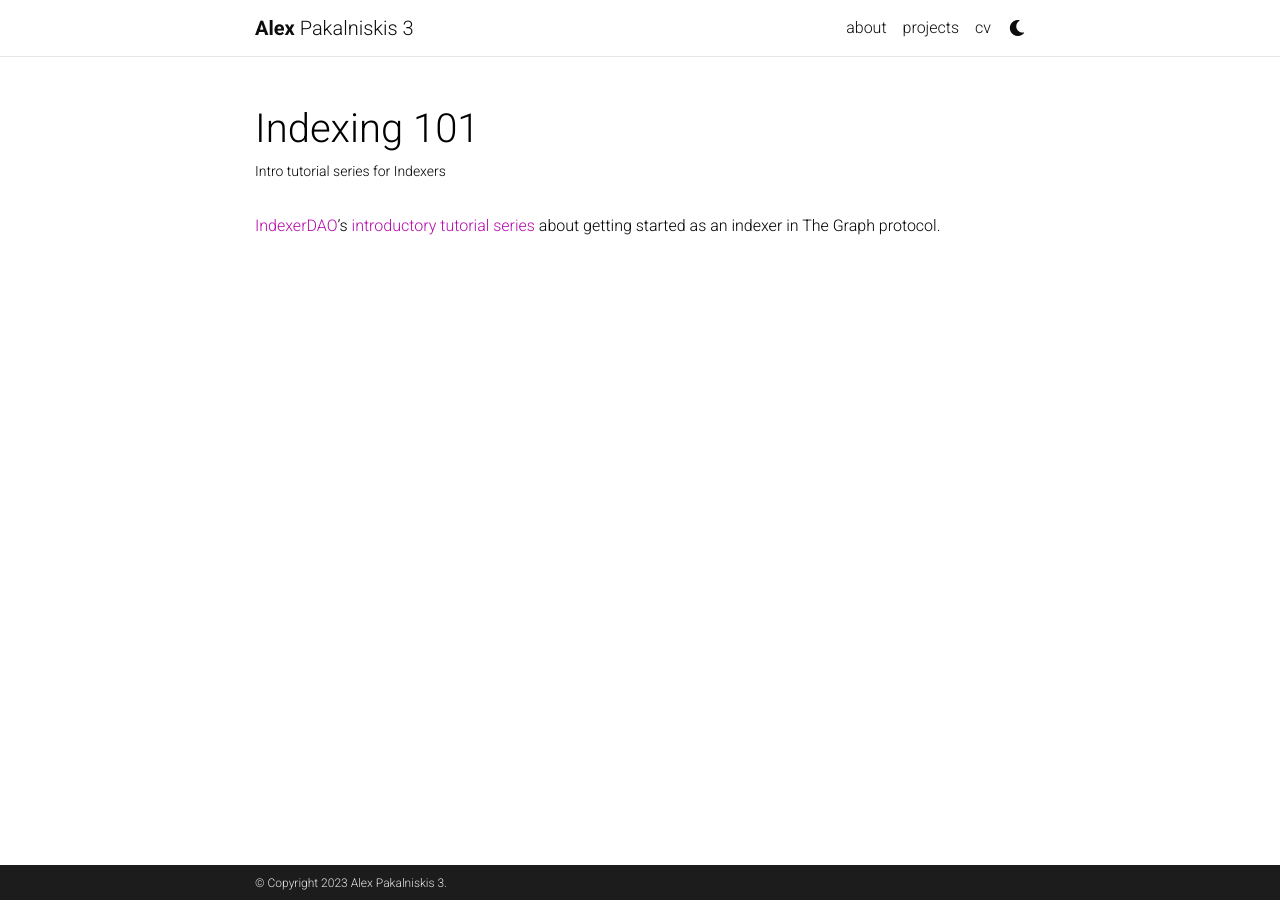
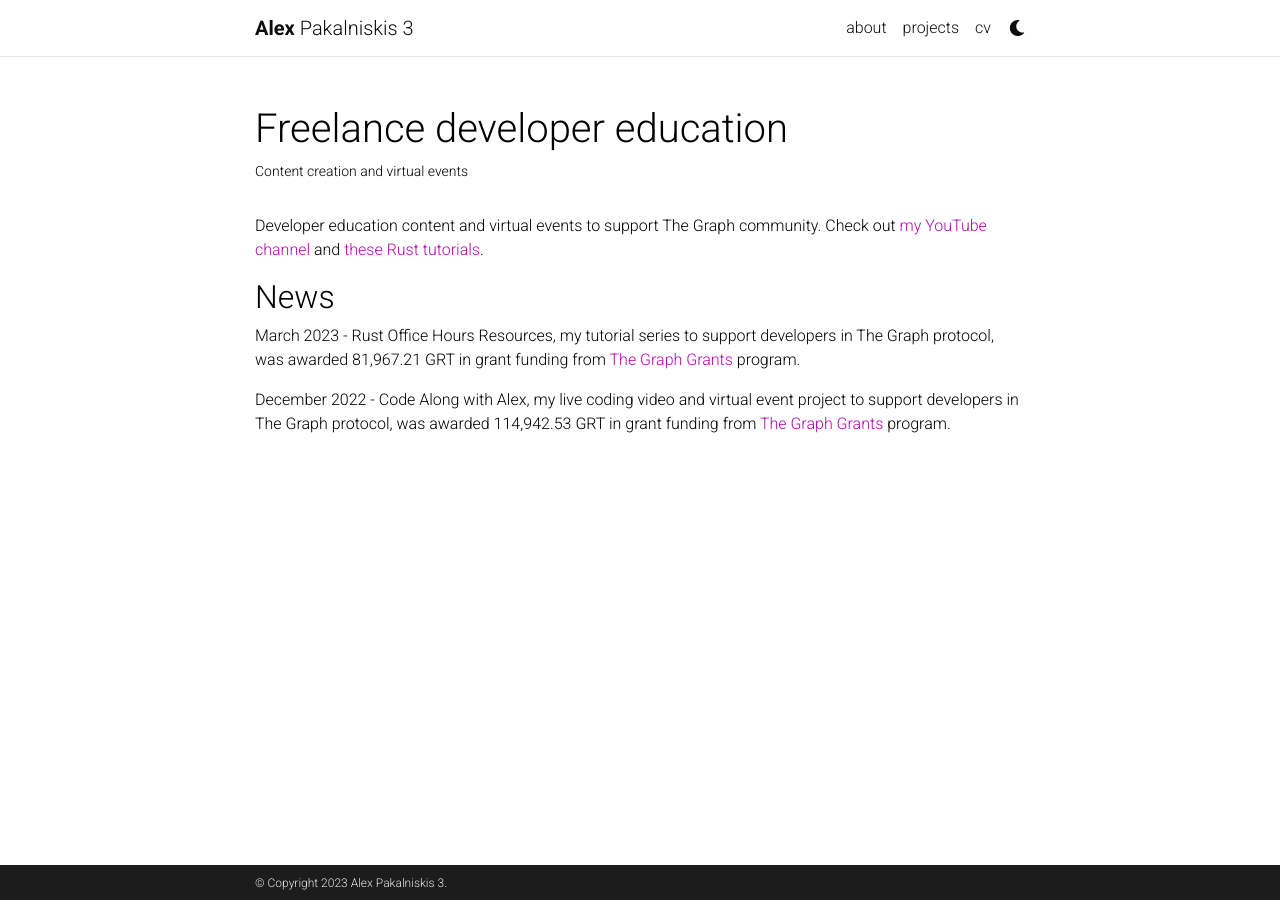
Before and after one commit to alex-pakalniskis/alex-pakalniskis.github.io, a Jekyll site: the page built from _projects/2_project.md, in a window 1280 px wide. Built offline with Jekyll 4.4.1, drawn with Linux system fonts in a browser that asks for light colours; comment, search, counter and statistics services are not loaded; a style sheet for code colours, icons or effects is not loaded.

Commit message:
Update 2_project.md

```diff
--- a/_projects/2_project.md
+++ b/_projects/2_project.md
@@ -1,10 +1,15 @@
 ---
 layout: page
-title: Indexing 101
-description: Intro tutorial series for Indexers
+title: Freelance developer education
+description: Content creation and virtual events
 <!-- img: assets/img/12.jpg -->
 importance: 2
-category: null
+category: web3
 ---
 
- [IndexerDAO](https://twitter.com/IndexerDAO)'s [introductory tutorial series](https://docs.indexerdao.com/) about getting started as an indexer in The Graph protocol.
+Developer education content and virtual events to support The Graph community. Check out [my YouTube channel](https://www.youtube.com/@alexpakalniskis) and [these Rust tutorials](https://alex-pakalniskis.github.io/RustOfficeHoursResources/).
+
+## News
+March 2023 - Rust Office Hours Resources, my tutorial series to support developers in The Graph protocol, was awarded 81,967.21 GRT in grant funding from [The Graph Grants](https://thegraph.com/ecosystem/grants/) program.
+
+December 2022 - Code Along with Alex, my live coding video and virtual event project to support developers in The Graph protocol, was awarded 114,942.53 GRT in grant funding from [The Graph Grants](https://thegraph.com/ecosystem/grants/) program.
```
